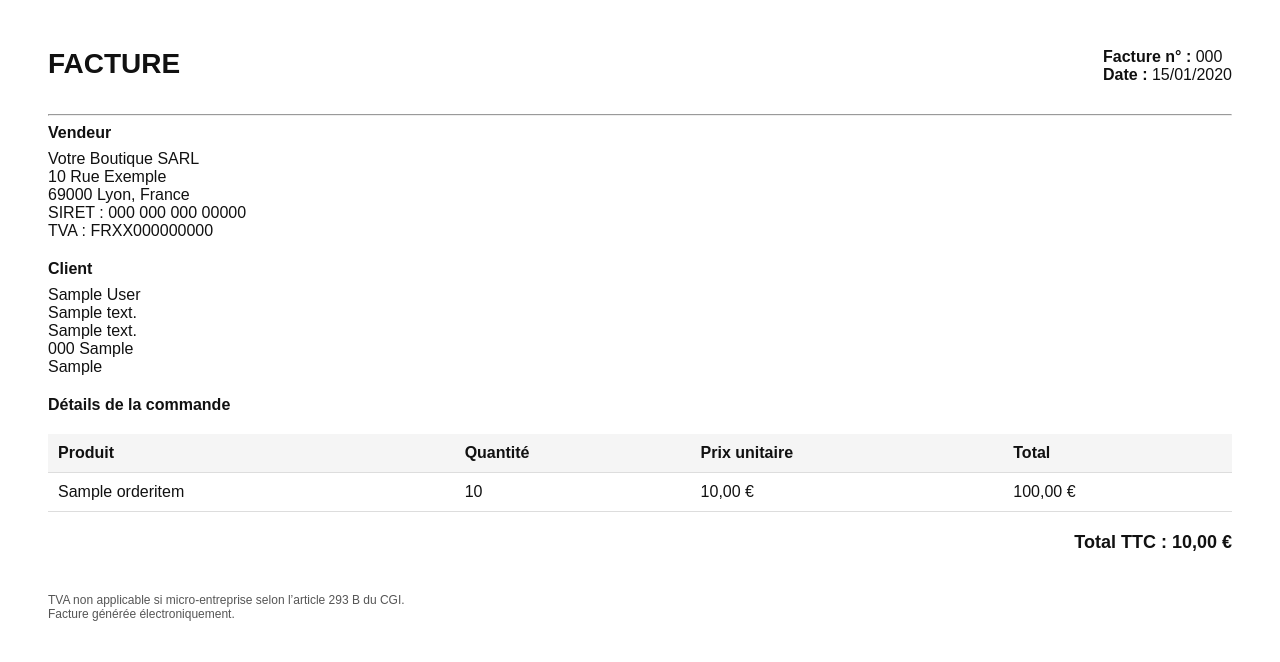
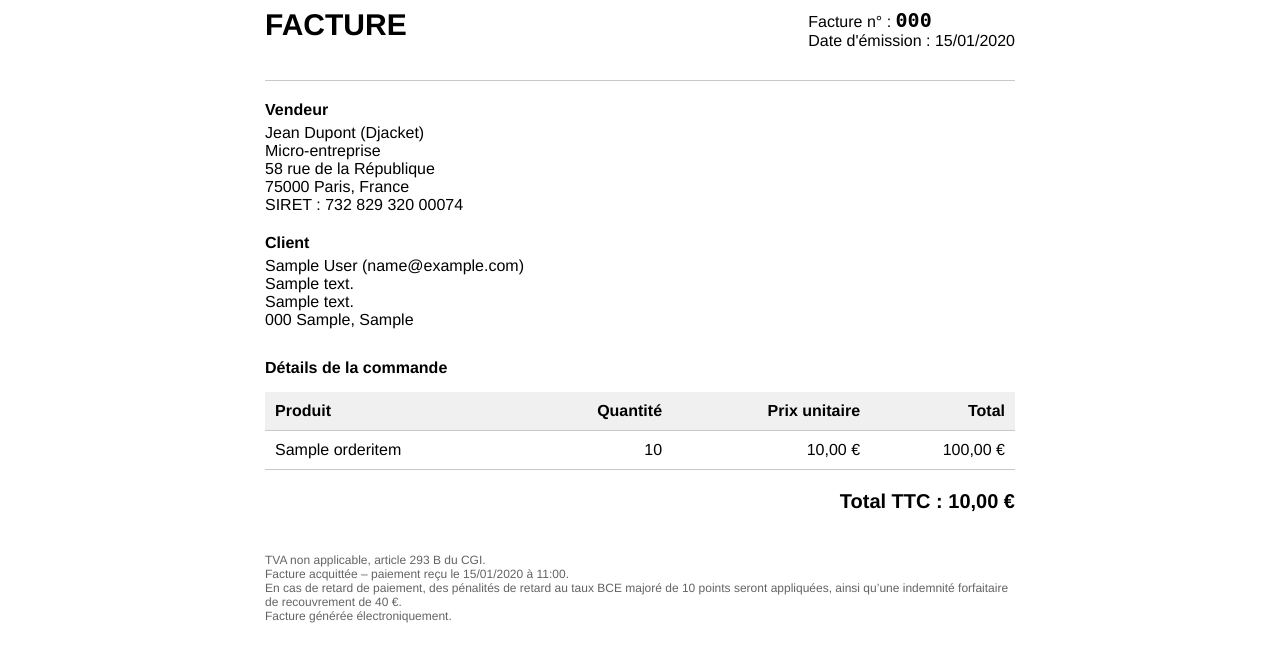
Before and after one commit to romansainthilaire/djacket, a Django app: template djacket_api/orders/templates/orders/invoice.html in a window 1280 px wide. Shown: the top 662 px of the page. Run offline with Django 5.2, Linux system fonts and the light colour scheme; the template is opened without the code that fills it: values that come from a table or form of the project are taken from there, others are empty; tables that the repository leaves empty hold one stand-in row (values such as "Sample post").

```diff
--- a/djacket_api/orders/templates/orders/invoice.html
+++ b/djacket_api/orders/templates/orders/invoice.html
@@ -2,101 +2,121 @@
 <html lang="fr">
 <head>
   <meta charset="UTF-8">
-    <title>Facture {{ invoice.number }}</title>
+  <title>Djacket - Facture {{ invoice.number }}</title>
   <style>
-        body {
-            font-family: Arial, sans-serif;
-            padding: 40px;
-            color: #111;
+    .content {
+      max-width: 750px;
+      margin: auto;
+      font-family: "Helvetica Neue", Helvetica, Arial, sans-serif;
     }
 
     .header {
       display: flex;
       justify-content: space-between;
-            margin-bottom: 30px;
+      padding-bottom: 30px;
+      border-bottom: 1px solid rgb(200, 200, 200);
     }
 
     .title {
-            font-size: 28px;
+      font-size: 30px;
       font-weight: bold;
     }
 
-        .box {
-            margin-bottom: 20px;
+    .invoice-number {
+      font-size: 20px;
+      font-weight: bold;
+      font-family: monospace;
     }
 
-        .section-title {
+    .seller-info,
+    .client-info {
+      margin: 20px 0;
+    }
+
+    .seller-title,
+    .client-title {
       font-weight: bold;
-            margin-bottom: 8px;
+      margin-bottom: 5px;
+    }
+
+    .order-title {
+      font-weight: bold;
+      margin-top: 30px;
     }
 
     table {
       width: 100%;
       border-collapse: collapse;
-            margin-top: 20px;
+      margin-top: 15px;
     }
 
     th, td {
-            border-bottom: 1px solid #ddd;
+      border-bottom: 1px solid rgb(200, 200, 200);
       padding: 10px;
       text-align: left;
     }
 
+    th:not(:first-child),
+    td:not(:first-child) {
+      text-align: right;
+    }
+
     th {
-            background: #f5f5f5;
+      background: rgb(240, 240, 240);
+    }
+
+    td:not(:first-child) {
+      white-space: nowrap;
     }
 
     .total {
       text-align: right;
       margin-top: 20px;
-            font-size: 18px;
+      font-size: 20px;
       font-weight: bold;
     }
 
     .legal {
       margin-top: 40px;
       font-size: 12px;
-            color: #555;
+      color: rgb(100, 100, 100);
     }
   </style>
 </head>
 
 <body>
+  <div class="content">
 
     <div class="header">
       <div class="title">FACTURE</div>
       <div>
-        <div><strong>Facture n° :</strong> {{ invoice.number }}</div>
-        <div><strong>Date :</strong> {{ invoice.created_at|date:"d/m/Y" }}</div>
+        <div>Facture n° : <span class="invoice-number">{{ invoice.number }}</span></div>
+        <div>Date d'émission : {{ invoice.created_at|date:"d/m/Y" }}</div>
       </div>
     </div>
 
-<hr>
-
-<div class="box">
-    <div class="section-title">Vendeur</div>
+    <div class="seller-info">
+      <div class="seller-title">Vendeur</div>
       <div>
-        Votre Boutique SARL<br>
-        10 Rue Exemple<br>
-        69000 Lyon, France<br>
-        SIRET : 000 000 000 00000<br>
-        TVA : FRXX000000000
+        Jean Dupont (Djacket)<br>
+        Micro-entreprise<br>
+        58 rue de la République<br>
+        75000 Paris, France<br>
+        SIRET : 732 829 320 00074
       </div>
     </div>
 
-<div class="box">
-    <div class="section-title">Client</div>
+    <div class="client-info">
+      <div class="client-title">Client</div>
       <div>
-        {{ invoice.order.billing_full_name }}<br>
+        {{ invoice.order.billing_full_name }} ({{ invoice.order.user.email }})<br>
         {{ invoice.order.billing_address_line1 }}<br>
         {% if invoice.order.billing_address_line2 %}{{ invoice.order.billing_address_line2 }}<br>{% endif %}
-        {{ invoice.order.billing_postal_code }} {{ invoice.order.billing_city }}<br>
-        {{ invoice.order.billing_country }}
+        {{ invoice.order.billing_postal_code }} {{ invoice.order.billing_city }}, {{ invoice.order.billing_country }}
       </div>
     </div>
 
-<div class="box">
-    <div class="section-title">Détails de la commande</div>
+    <div class="order-title">Détails de la commande</div>
 
     <table>
       <tr>
@@ -105,7 +125,6 @@
         <th>Prix unitaire</th>
         <th>Total</th>
       </tr>
-
       {% for item in invoice.order.items.all %}
       <tr>
         <td>{{ item.product_name }}</td>
@@ -115,16 +134,19 @@
       </tr>
       {% endfor %}
     </table>
-</div>
 
     <div class="total">
       Total TTC : {{ invoice.order.total_amount }} €
     </div>
 
     <div class="legal">
-    TVA non applicable si micro-entreprise selon l’article 293 B du CGI.<br>
+      TVA non applicable, article 293 B du CGI.<br>
+      Facture acquittée – paiement reçu le {{ invoice.order.paid_at|date:"d/m/Y à H:i" }}.<br>
+      En cas de retard de paiement, des pénalités de retard au taux BCE majoré de 10 points seront appliquées,
+      ainsi qu’une indemnité forfaitaire de recouvrement de 40 €.<br>
       Facture générée électroniquement.
     </div>
 
+  </div>
 </body>
 </html>
--- a/djacket_api/orders/views.py
+++ b/djacket_api/orders/views.py
@@ -94,7 +94,7 @@ class InvoiceViewSet(mixins.ListModelMixin, GenericViewSet):
         return Invoice.objects.filter(order__user=self.request.user)
 
     @action(detail=True, methods=["get"], url_path="url")
-    def invoice(self, request, pk=None):
+    def url(self, request, pk=None):
         invoice = self.get_object()
         signer = TimestampSigner()
         signed_invoice_id = signer.sign(str(invoice.id))
```
Also changed, not shown: djacket/src/views/user/UserAccountView.vue (+83 -1 lines). Lines whose indentation alone changed are shown as unchanged.
